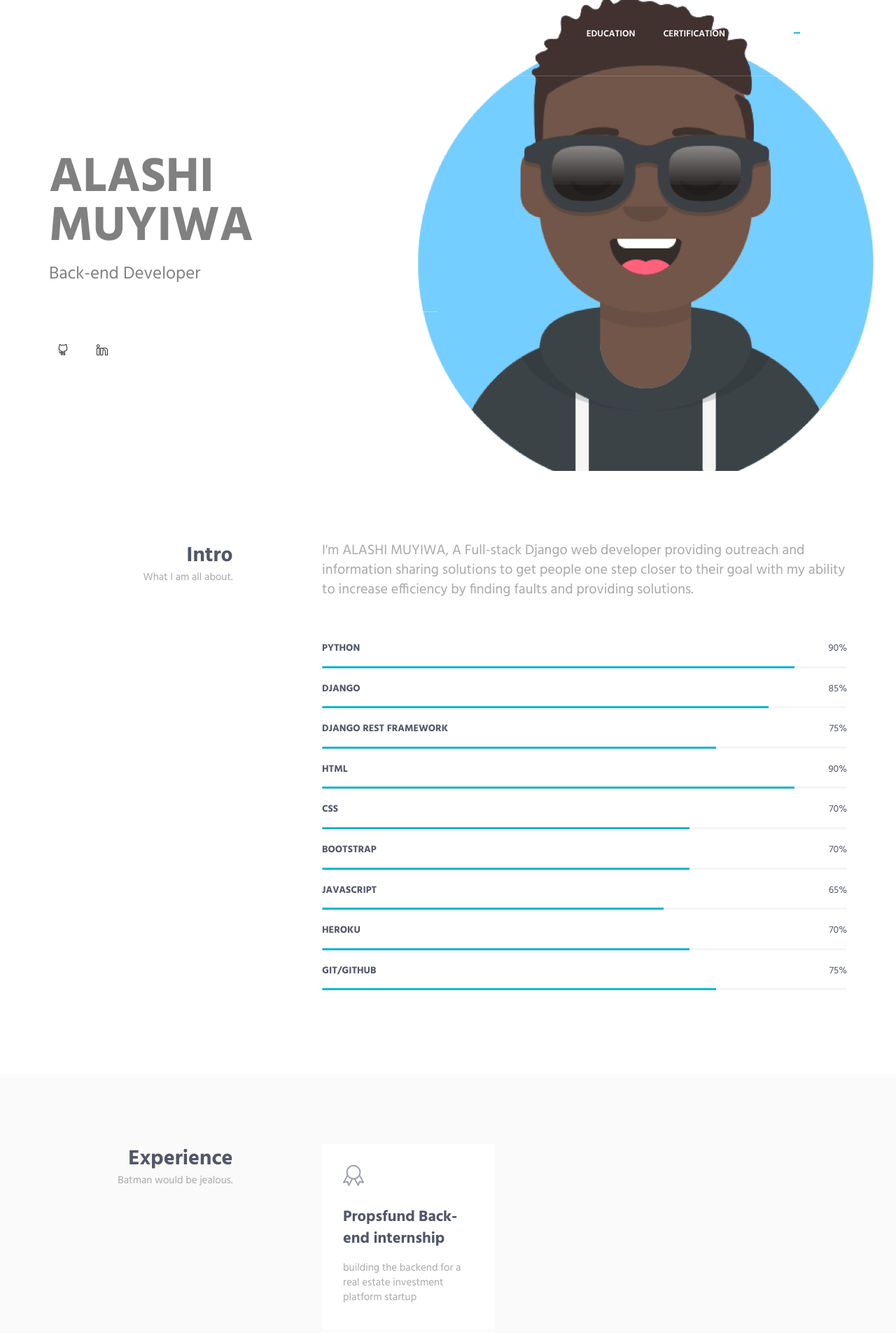
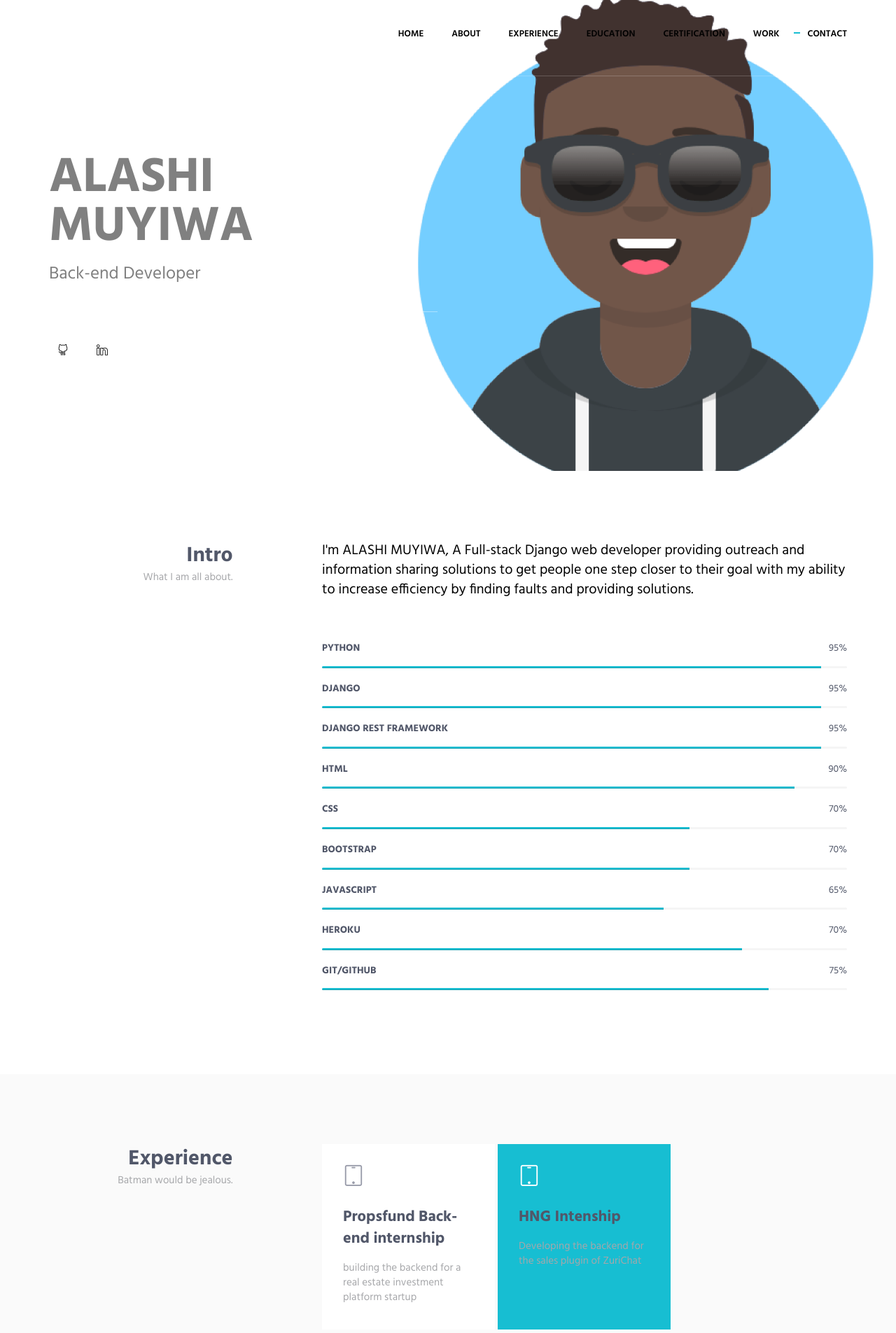
Before and after one commit to ALASHI1/HNG-task2, a Django app: page / in a window 1280 px wide. Shown: the top 1905 px of the page at 70% size. Run offline with Django 3.2, Linux system fonts and the light colour scheme; some libraries are stand-ins or nearby versions.

Commit message:
html fix

```diff
--- a/resume/templates/index.html
+++ b/resume/templates/index.html
@@ -4,7 +4,7 @@
     <!-- BEGIN HEAD -->
     <head>
         <meta charset="utf-8"/>
-        <title>ALASHI MUYIWA RESUME</title>
+        <title>ALASHI MUYIWA</title>
         <meta http-equiv="X-UA-Compatible" content="IE=edge">
         <meta content="width=device-width, initial-scale=1" name="viewport"/>
         <meta content="" name="description"/>
@@ -33,6 +33,9 @@ img.logo-img.logo-img-main {
 img.logo-img.logo-img-active {
     width: 200px;
     height: 30px;
+}
+.colss {
+    color: black;
 }
 </style>
     <!-- BODY -->
@@ -64,13 +67,13 @@ img.logo-img.logo-img-active {
                     <div class="collapse navbar-collapse nav-collapse">
                         <div class="menu-container">
                             <ul class="nav navbar-nav navbar-nav-right">
-                                <li class="js_nav-item nav-item"><a class="nav-item-child nav-item-hover" href="#body">Home</a></li>
-                                <li class="js_nav-item nav-item"><a class="nav-item-child nav-item-hover" href="#about">About</a></li>
-                                <li class="js_nav-item nav-item"><a class="nav-item-child nav-item-hover" href="#experience">Experience</a></li>
-                                <li class="js_nav-item nav-item"><a class="nav-item-child nav-item-hover" href="#education">Education</a></li>
-                                <li class="js_nav-item nav-item"><a class="nav-item-child nav-item-hover" href="#certification">Certification</a></li>
-                                <li class="js_nav-item nav-item"><a class="nav-item-child nav-item-hover" href="#work">Work</a></li>
-                                <li class="js_nav-item nav-item"><a class="nav-item-child nav-item-hover" href="#contact">Contact</a></li>
+                                <li class="js_nav-item nav-item"><a style="color: black;" class=" nav-item-child nav-item-hover" href="#body">Home</a></li>
+                                <li class="js_nav-item nav-item"><a style="color: black;" class=" nav-item-child nav-item-hover" href="#about">About</a></li>
+                                <li class="js_nav-item nav-item"><a style="color: black;" class=" nav-item-child nav-item-hover" href="#experience">Experience</a></li>
+                                <li class="js_nav-item nav-item"><a style="color: black;" class=" nav-item-child nav-item-hover" href="#education">Education</a></li>
+                                <li class="js_nav-item nav-item"><a style="color: black;" class=" nav-item-child nav-item-hover" href="#certification">Certification</a></li>
+                                <li class="js_nav-item nav-item"><a style="color: black;" class=" nav-item-child nav-item-hover" href="#work">Work</a></li>
+                                <li class="js_nav-item nav-item"><a style="color: black;" class=" nav-item-child nav-item-hover" href="#contact">Contact</a></li>
                             </ul>
                         </div>
                     </div>
@@ -114,26 +117,26 @@ img.logo-img.logo-img-active {
                     </div>
                     <div class="col-sm-8 col-sm-offset-1">
                         <div class="margin-b-60">
-                            <p style="font-size:20px;">I'm ALASHI MUYIWA, A Full-stack Django web developer providing outreach and information sharing solutions to get people one step closer to their goal with my ability to increase efficiency by finding faults and providing solutions.</p>
+                            <p style="font-size:20px;color: black;">I'm ALASHI MUYIWA, A Full-stack Django web developer providing outreach and information sharing solutions to get people one step closer to their goal with my ability to increase efficiency by finding faults and providing solutions.</p>
                         </div>
 
                         <!-- Progress Box -->
                         <div class="progress-box">
-                            <h5>PYTHON <span class="color-heading pull-right">90%</span></h5>
+                            <h5>PYTHON <span class="color-heading pull-right">95%</span></h5>
                             <div class="progress">
-                                <div class="progress-bar bg-color-base" role="progressbar" data-width="90"></div>
+                                <div class="progress-bar bg-color-base" role="progressbar" data-width="95"></div>
                             </div>
                         </div>
                         <div class="progress-box">
-                            <h5>DJANGO <span class="color-heading pull-right">85%</span></h5>
+                            <h5>DJANGO <span class="color-heading pull-right">95%</span></h5>
                             <div class="progress">
-                                <div class="progress-bar bg-color-base" role="progressbar" data-width="85"></div>
+                                <div class="progress-bar bg-color-base" role="progressbar" data-width="95"></div>
                             </div>
                         </div>
                         <div class="progress-box">
-                            <h5>DJANGO REST FRAMEWORK <span class="color-heading pull-right">75%</span></h5>
+                            <h5>DJANGO REST FRAMEWORK <span class="color-heading pull-right">95%</span></h5>
                             <div class="progress">
-                                <div class="progress-bar bg-color-base" role="progressbar" data-width="75"></div>
+                                <div class="progress-bar bg-color-base" role="progressbar" data-width="95"></div>
                             </div>
                         </div>
                         <div class="progress-box">
@@ -163,13 +166,13 @@ img.logo-img.logo-img-active {
                         <div class="progress-box">
                             <h5>HEROKU <span class="color-heading pull-right">70%</span></h5>
                             <div class="progress">
-                                <div class="progress-bar bg-color-base" role="progressbar" data-width="70"></div>
+                                <div class="progress-bar bg-color-base" role="progressbar" data-width="80"></div>
                             </div>
                         </div>
                         <div class="progress-box">
                             <h5>GIT/GITHUB <span class="color-heading pull-right">75%</span></h5>
                             <div class="progress">
-                                <div class="progress-bar bg-color-base" role="progressbar" data-width="75"></div>
+                                <div class="progress-bar bg-color-base" role="progressbar" data-width="85"></div>
                             </div>
                         </div>
                         <!-- End Progress Box -->
@@ -193,31 +196,30 @@ img.logo-img.logo-img-active {
                         </div>
                         <div class="col-sm-8 col-sm-offset-1">
                             <div class="row row-space-2 margin-b-4">
-                                <div class="col-md-4">
+                                <div class="col-md-4 md-margin-b-4">
                                     <div class="service" data-height="height">
                                         <div class="service-element">
-                                            <i class="service-icon icon-badge"></i>
+                                            <i class="service-icon icon-screen-tablet"></i>
                                         </div>
                                         <div class="service-info">
                                             <h3>Propsfund Back-end internship</h3>
                                             <p class="margin-b-5">building the backend for a real estate investment platform startup </p>
                                         </div>
+                                        <a href="#" class="content-wrapper-link"></a>
                                     </div>
                                 </div>
-                            </div>
-                            <div class="row row-space-2 margin-b-4">
-                                <div class="col-md-4">
-                                    <div class="service" data-height="height">
+                                <div class="col-md-4 md-margin-b-4">
+                                    <div class="service bg-color-base wow zoomIn" data-height="height" data-wow-duration=".3" data-wow-delay=".1s">
                                         <div class="service-element">
-                                            <i class="service-icon icon-badge"></i>
+                                            <i class="service-icon color-white icon-screen-tablet"></i>
                                         </div>
                                         <div class="service-info">
                                             <h3>HNG Intenship</h3>
                                             <p class="margin-b-5">Developing the backend for the sales plugin of ZuriChat </p>
                                         </div>
+                                        <a href="#" class="content-wrapper-link"></a>
                                     </div>
                                 </div>
-                            </div>
                             </div>
                             <!--// end row -->
                         </div>
@@ -436,37 +438,33 @@ img.logo-img.logo-img-active {
         <div id="contact">
             <div class="bg-color-sky-light">
                 <div class="container content-lg">
-                    <div  class="row">
+                    <div class="row">
                         <div class="col-sm-3 sm-margin-b-30">
                             <div class="text-right sm-text-left">
                                 <h2 class="margin-b-0">Contacts</h2>
-                                <p>Reach out and Hire me.</p>
-                                <form method="post">
-                                {% csrf_token %}
-
+                                <p>Hire me.</p>
                             </div>
                         </div>
-
                         <div class="col-sm-8 col-sm-offset-1">
-                            <div style="display: flex;
-    flex-direction: column;" class="row">
+                            <div class="row">
                                 <div class="col-md-3 col-xs-6 md-margin-b-30">
-                                    <h5>Name</h5>
-                                    {{form.name}}
+                                    <h5>Location</h5>
+                                    <a href="#">Lagos, Nigeria</a>
                                 </div>
                                 <div class="col-md-3 col-xs-6 md-margin-b-30">
-                                    <h5>Email</h5>
-                                    {{form.contact}}
+                                    <h5>Phone</h5>
+                                    <a href="#">+2347050948905</a>
                                 </div>
                                 <div class="col-md-3 col-xs-6">
-                                    <h5>Purpose</h5>
-                                    {{form.purpose}}
+                                    <h5>Email</h5>
+                                    <a href="mailto:#">alashimuyiwa@gmail.com</a>
                                 </div>
-
+                                <div class="col-md-3 col-xs-6">
+                                    <h5>Web</h5>
+                                    <a href="#">alashimuyiwa.herokuapp.com</a>
+                                </div>
                             </div>
                         </div>
-                        <input type="submit" name="">
-                          </form>
                     </div>
                     <!--// end row -->
                 </div>
--- a/resume/views.py
+++ b/resume/views.py
@@ -9,7 +9,7 @@ def index(request):
 			form.save()
 			return render(request,'thanks.html',{'form':form})
 	else:
-		form = ContactForm()
+			form = ContactForm()
 
 
 	return render(request,'index.html',{'form':form})
```
